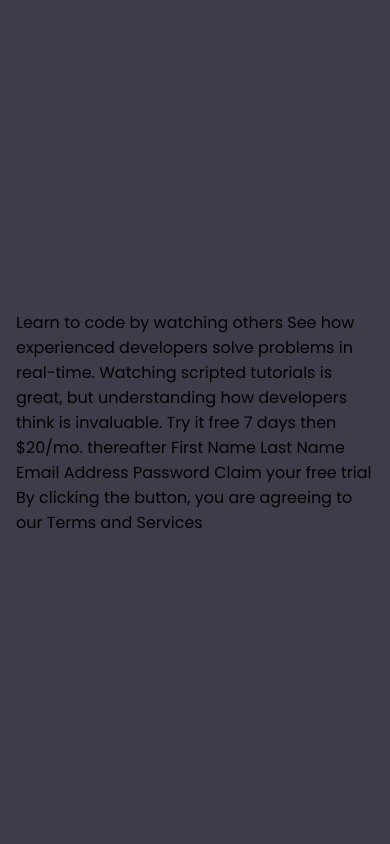
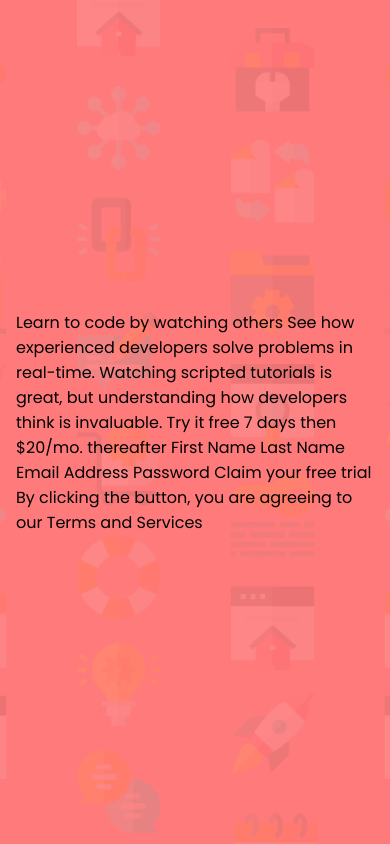
Before and after one commit to NorimNori/intro-component-singup-form, a React (Vite) app: page / in a window 390 px wide. Built offline with nearby package versions, Linux system fonts and the light colour scheme.

Commit message:
feat: add responsive background

```diff
--- a/src/App.scss
+++ b/src/App.scss
@@ -0,0 +1,17 @@
+@use "@/styles/mixins";
+@use "@/styles/colors";
+
+body {
+    background: {
+        color: colors.$red;
+        image: url('./assets/images/bg-intro-mobile.png');
+        position: top;
+        repeat: no-repeat;
+        size: cover;
+        attachment: fixed;
+    }
+
+    @media (min-width: 1024px) {
+        background-image: url('./assets/images/bg-intro-desktop.png');
+    }
+}
--- a/src/index.scss
+++ b/src/index.scss
@@ -40,7 +40,6 @@ body {
     padding: 0;
     margin: 0;
 
-    background-color: colors.$darklue;
     font-family: "Poppins", serif;
 }
 
```
